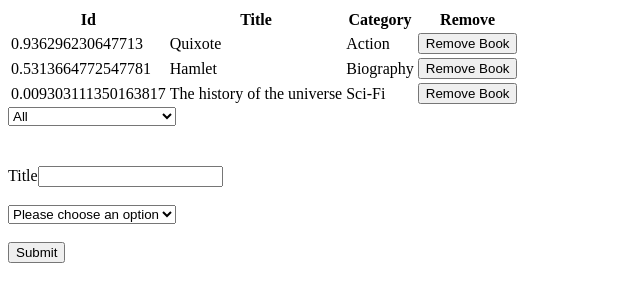
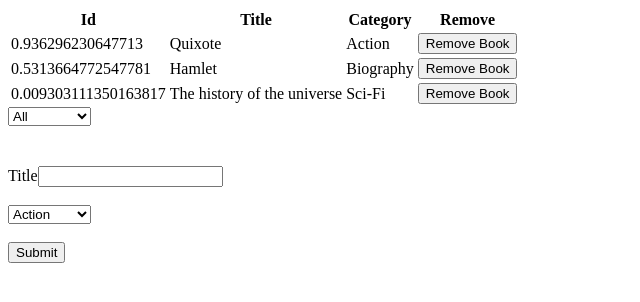
Before and after one commit to Zappat0n/bookstore, a React (Create React App) app: page / in a window 1280 px wide. Shown: the top 302 px of the page, without its empty margins (0-640 px from the left). Built offline with nearby package versions, Linux system fonts and the light colour scheme.

Commit message:
Update select Options

```diff
--- a/src/components/CategoryFilter.js
+++ b/src/components/CategoryFilter.js
@@ -16,7 +16,6 @@ const CategoryFilter = (props) => {
   return (
     <div>
       <select name="categories" value={category} onChange={handleFilterChange}>
-        <option value="">Please choose an option</option>
         {filters.map((cate) => (
           <option key={cate} value={cate}>
             {cate}
--- a/src/containers/BookForm.js
+++ b/src/containers/BookForm.js
@@ -69,7 +69,6 @@ class BookForm extends Component {
             value={category}
             onChange={this.handleChange}
           >
-            <option value="">Please choose an option</option>
             {categories.map((cate) => (
               <option key={cate} value={cate}>
                 {cate}
--- a/src/containers/BooksList.js
+++ b/src/containers/BooksList.js
@@ -13,7 +13,7 @@ const BooksList = (props) => {
   };
 
   const displayBooks = () => {
-    if (bookFilter === 'All') {
+    if (bookFilter === 'All' || '') {
       return books.map((book) => (
         <Book key={book.id} book={book} handleChange={handleRemoveBook} />
       ));
```
